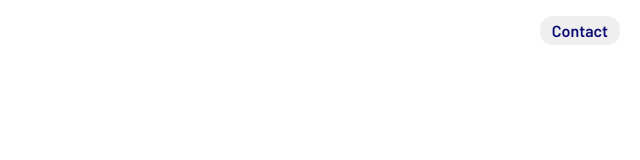
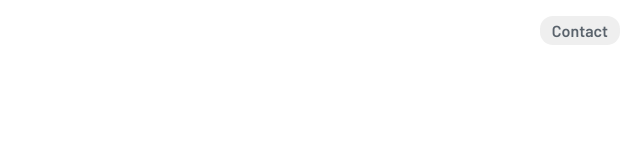
Before and after one commit to bijaylaxmibehera/sunnyside-agency-landing-page, a plain HTML site: page index.html in a window 1280 px wide. Shown: the full height of the page, 640-1280 px from the left. Drawn offline with Linux system fonts and the light colour scheme.

Commit message:
minor change

```diff
--- a/styles.css
+++ b/styles.css
@@ -29,6 +29,8 @@ font-family: 'Fraunces', serif; */
 body{
 
 }
+
+/* navbar */
 .navbar{
     height: 60px;
     display: flex;
@@ -56,7 +58,7 @@ ul li a,button#contact-btn a{
     text-decoration: none;
 }
 button#contact-btn a{
-    color: rgb(12, 12, 117);
+    color: var(--very-dark-grayish-blue);
     font-size: 16px;
     font-family: 'Barlow', sans-serif;
 }
```
